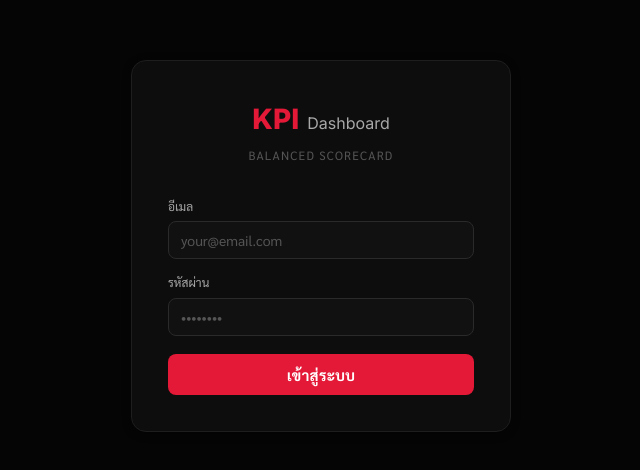
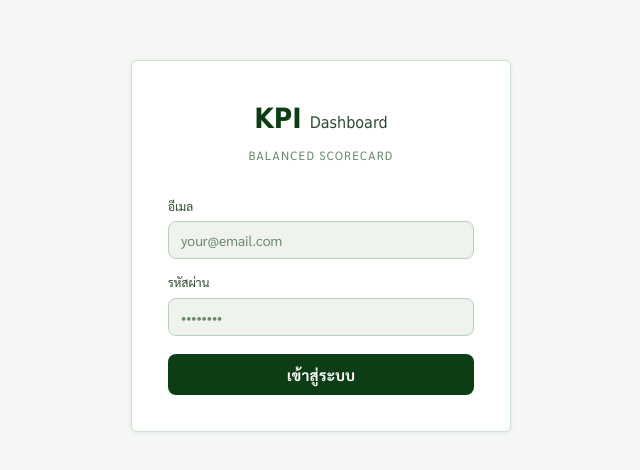
Before and after one commit to tsat4pd3-sketch/KPI, a React (Vite) app: page /login in a window 1280 px wide. Shown: the part 154-624 px from the top of the page, without its empty margins (319-959 px from the left). Built offline with nearby package versions, Linux system fonts and the light colour scheme.

Commit message:
Apply VX design system to main: forest green sidebar, TSG theme, updated CSS variables

```diff
--- a/index.html
+++ b/index.html
@@ -1,5 +1,5 @@
 <!doctype html>
-<html lang="th" data-theme="dark">
+<html lang="th" data-theme="light">
   <head>
     <meta charset="UTF-8" />
     <link rel="icon" type="image/svg+xml" href="/favicon.svg" />
@@ -10,7 +10,7 @@
     <link href="https://fonts.googleapis.com/css2?family=Inter:wght@300;400;500;600;700;800&family=Sarabun:wght@300;400;500;600;700&display=swap" rel="stylesheet" />
   </head>
   <body>
-    <script>(function(){var t=localStorage.getItem('kpi-theme')||'dark';document.documentElement.setAttribute('data-theme',t);})();</script>
+    <script>(function(){var t=localStorage.getItem('kpi-theme')||'light';document.documentElement.setAttribute('data-theme',t);})();</script>
     <div id="root"></div>
     <script type="module" src="/src/main.jsx"></script>
   </body>
--- a/src/App.jsx
+++ b/src/App.jsx
@@ -20,7 +20,7 @@ function ProtectedLayout({ session }) {
 export default function App() {
   const [session, setSession] = useState(undefined);
   const [year, setYear] = useState(new Date().getFullYear());
-  const [theme, setTheme] = useState(() => localStorage.getItem('kpi-theme') || 'dark');
+  const [theme, setTheme] = useState(() => localStorage.getItem('kpi-theme') || 'light');
 
   useEffect(() => {
     document.documentElement.setAttribute('data-theme', theme);
--- a/src/components/Layout.jsx
+++ b/src/components/Layout.jsx
@@ -9,6 +9,17 @@ const NAV = [
   { to: '/entry',   icon: '📝', label: 'กรอกข้อมูล' },
   { to: '/targets', icon: '🎯', label: 'ตั้งค่าเป้าหมาย' },
 ];
+
+// Sidebar always uses TSG forest green — independent of light/dark theme
+const SB = {
+  bg:     '#0d3d14',
+  hover:  'rgba(255,255,255,0.08)',
+  active: 'rgba(255,255,255,0.13)',
+  border: 'rgba(255,255,255,0.12)',
+  text:   '#ffffff',
+  muted:  'rgba(255,255,255,0.52)',
+  orange: '#e87c1e',
+};
 
 const W = 220;
 
@@ -37,10 +48,11 @@ export default function Layout() {
         onClick={() => setOpen(o => !o)}
         style={{
           position: 'fixed', top: 14, left: open ? W + 10 : 14, zIndex: 1100,
-          width: 34, height: 34, borderRadius: 8,
-          background: 'var(--bg3)', border: '1px solid var(--border2)',
-          color: 'var(--text2)', display: 'flex', alignItems: 'center',
-          justifyContent: 'center', fontSize: 15,
+          width: 34, height: 34, borderRadius: 6,
+          background: open ? 'rgba(255,255,255,0.15)' : 'var(--bg3)',
+          border: open ? '1px solid rgba(255,255,255,0.2)' : '1px solid var(--border2)',
+          color: open ? '#fff' : 'var(--text2)',
+          display: 'flex', alignItems: 'center', justifyContent: 'center', fontSize: 15,
           transition: 'left 0.3s cubic-bezier(0.4,0,0.2,1)',
           boxShadow: 'var(--shadow-sm)',
         }}
@@ -56,75 +68,116 @@ export default function Layout() {
         />
       )}
 
-      {/* Sidebar */}
+      {/* Sidebar — always TSG forest green */}
       <nav style={{
         position: 'fixed', top: 0, left: 0, height: '100vh',
         width: open ? W : 0,
-        background: 'var(--bg2)',
-        borderRight: open ? '1px solid var(--border)' : 'none',
+        background: SB.bg,
         display: 'flex', flexDirection: 'column',
         padding: open ? '0 10px 20px' : 0,
         overflow: 'hidden',
         transition: 'width 0.3s cubic-bezier(0.4,0,0.2,1)',
         zIndex: 1000,
       }}>
-        {/* Logo */}
-        <div style={{ padding: '22px 6px 18px', borderBottom: '1px solid var(--border)', marginBottom: 10, whiteSpace: 'nowrap' }}>
-          <div style={{ fontFamily: 'var(--font-display)', fontWeight: 800, fontSize: 18, display: 'flex', alignItems: 'center', gap: 6 }}>
-            <span style={{ color: 'var(--accent)', fontSize: 22 }}>KPI</span>
-            <span style={{ color: 'var(--text2)', fontWeight: 400, fontSize: 13 }}>Dashboard</span>
+        {/* Brand header */}
+        <div style={{ padding: '20px 6px 16px', borderBottom: `1px solid ${SB.border}`, marginBottom: 10, whiteSpace: 'nowrap' }}>
+          <div style={{ display: 'flex', alignItems: 'center', gap: 9, marginBottom: 5 }}>
+            {/* TSG triangle mark */}
+            <div style={{ width: 30, height: 30, background: SB.orange, borderRadius: 4, display: 'flex', alignItems: 'center', justifyContent: 'center', flexShrink: 0 }}>
+              <svg width="14" height="13" viewBox="0 0 14 13" fill="none">
+                <path d="M7 1L13 12H1L7 1Z" fill="rgba(255,255,255,0.95)"/>
+                <path d="M7 5L10 12H4L7 5Z" fill={SB.orange}/>
+              </svg>
             </div>
-          <div style={{ fontSize: 10, color: 'var(--muted)', marginTop: 2, letterSpacing: '0.1em' }}>BALANCED SCORECARD</div>
+            <div>
+              <div style={{ fontFamily: 'var(--font-display)', fontWeight: 800, fontSize: 13, color: SB.text, lineHeight: 1.15, letterSpacing: '0.06em' }}>
+                THAI SUMMIT
+              </div>
+              <div style={{ fontSize: 9, color: SB.muted, letterSpacing: '0.14em', textTransform: 'uppercase' }}>GROUP VX</div>
+            </div>
+          </div>
+          <div style={{ fontSize: 9, color: SB.muted, letterSpacing: '0.1em', textTransform: 'uppercase', marginLeft: 39 }}>KPI · BALANCED SCORECARD</div>
         </div>
 
         {/* Year selector */}
-        <div style={{ padding: '8px 6px 12px', whiteSpace: 'nowrap' }}>
-          <div style={{ fontSize: 10, color: 'var(--muted)', marginBottom: 4, letterSpacing: '0.08em', textTransform: 'uppercase' }}>ปีงบประมาณ</div>
+        <div style={{ padding: '8px 6px 14px', borderBottom: `1px solid ${SB.border}`, marginBottom: 8, whiteSpace: 'nowrap' }}>
+          <div style={{ fontSize: 9, color: SB.muted, marginBottom: 5, letterSpacing: '0.1em', textTransform: 'uppercase' }}>ปีงบประมาณ</div>
           <select
             value={year}
             onChange={e => setYear(+e.target.value)}
-            style={{ fontSize: 14, fontWeight: 600, padding: '7px 10px' }}
+            style={{
+              fontSize: 14, fontWeight: 700, padding: '6px 10px',
+              background: 'rgba(255,255,255,0.1)',
+              color: SB.text,
+              border: `1px solid ${SB.border}`,
+              borderRadius: 4,
+              width: '100%',
+            }}
           >
             {[2024, 2025, 2026, 2027].map(y => (
-              <option key={y} value={y}>{y}</option>
+              <option key={y} value={y} style={{ background: SB.bg, color: SB.text }}>{y}</option>
             ))}
           </select>
         </div>
 
         {/* Navigation */}
-        <div style={{ flex: 1, display: 'flex', flexDirection: 'column', gap: 2 }}>
-          {NAV.map(({ to, icon, label }) => (
+        <div style={{ flex: 1, display: 'flex', flexDirection: 'column', gap: 1 }}>
+          {NAV.map(({ to, icon, label }) => {
+            const isActive = location.pathname === to;
+            return (
               <Link
                 key={to}
                 to={to}
-              className="nav-link"
-              style={location.pathname === to
-                ? { background: 'rgba(227,25,55,0.12)', color: 'var(--accent)', borderLeft: '2px solid var(--accent)' }
-                : {}}
                 onClick={() => isMobile && setOpen(false)}
+                style={{
+                  color: isActive ? SB.text : SB.muted,
+                  textDecoration: 'none',
+                  padding: '10px 12px',
+                  borderRadius: 5,
+                  display: 'flex', alignItems: 'center', gap: 10,
+                  fontSize: 13, fontWeight: isActive ? 700 : 500,
+                  background: isActive ? SB.active : 'transparent',
+                  borderLeft: isActive ? `3px solid ${SB.orange}` : '3px solid transparent',
+                  transition: 'background 0.15s, color 0.15s',
+                  whiteSpace: 'nowrap',
+                  cursor: 'pointer',
+                }}
+                onMouseEnter={e => { if (!isActive) e.currentTarget.style.background = SB.hover; e.currentTarget.style.color = SB.text; }}
+                onMouseLeave={e => { if (!isActive) { e.currentTarget.style.background = 'transparent'; e.currentTarget.style.color = SB.muted; } }}
               >
                 <span style={{ fontSize: 15, flexShrink: 0 }}>{icon}</span>
                 <span>{label}</span>
               </Link>
-          ))}
+            );
+          })}
         </div>
 
         {/* Footer */}
-        <div style={{ borderTop: '1px solid var(--border)', paddingTop: 10, display: 'flex', flexDirection: 'column', gap: 2 }}>
+        <div style={{ borderTop: `1px solid ${SB.border}`, paddingTop: 10, display: 'flex', flexDirection: 'column', gap: 1 }}>
           <button
             onClick={toggleTheme}
-            className="nav-link"
-            style={{ background: 'none', border: 'none', width: '100%', textAlign: 'left' }}
+            style={{
+              background: 'transparent', border: 'none', width: '100%', textAlign: 'left',
+              color: SB.muted, padding: '9px 12px', borderRadius: 5, cursor: 'pointer',
+              display: 'flex', alignItems: 'center', gap: 10, fontSize: 12,
+            }}
+            onMouseEnter={e => { e.currentTarget.style.background = SB.hover; e.currentTarget.style.color = SB.text; }}
+            onMouseLeave={e => { e.currentTarget.style.background = 'transparent'; e.currentTarget.style.color = SB.muted; }}
           >
-            <span style={{ fontSize: 15 }}>{theme === 'dark' ? '☀️' : '🌙'}</span>
-            <span style={{ color: 'var(--text2)' }}>{theme === 'dark' ? 'Light Mode' : 'Dark Mode'}</span>
+            <span style={{ fontSize: 14 }}>{theme === 'dark' ? '☀️' : '🌙'}</span>
+            <span>{theme === 'dark' ? 'Light Mode' : 'Dark Mode'}</span>
           </button>
           <button
             onClick={logout}
-            className="nav-link"
-            style={{ background: 'none', border: 'none', width: '100%', textAlign: 'left', color: '#ff6b6b' }}
+            style={{
+              background: 'transparent', border: 'none', width: '100%', textAlign: 'left',
+              color: 'rgba(255,120,80,0.75)', padding: '9px 12px', borderRadius: 5, cursor: 'pointer',
+              display: 'flex', alignItems: 'center', gap: 10, fontSize: 12,
+            }}
+            onMouseEnter={e => { e.currentTarget.style.background = SB.hover; e.currentTarget.style.color = '#ff8060'; }}
+            onMouseLeave={e => { e.currentTarget.style.background = 'transparent'; e.currentTarget.style.color = 'rgba(255,120,80,0.75)'; }}
           >
-            <span style={{ fontSize: 15 }}>🚪</span>
+            <span style={{ fontSize: 14 }}>🚪</span>
             <span>ออกจากระบบ</span>
           </button>
         </div>
--- a/src/index.css
+++ b/src/index.css
@@ -1,44 +1,63 @@
-/* ─── Design System (same as 4M Management) ─────────────────── */
+/* ─── Thai Summit VX Design System ────────────────────────── */
 :root {
-  --bg:      #050505;
-  --bg2:     #0a0a0a;
-  --bg3:     #111111;
-  --card:    #0d0d0d;
-  --border:  #1e1e1e;
-  --border2: #2a2a2a;
-  --accent:  #e31937;
-  --text:    #ffffff;
-  --text2:   #a8a8a8;
-  --muted:   #555555;
-  --green:   #22c55e;
-  --amber:   #f59e0b;
-  --red:     #e74c3c;
-  --blue:    #4d9fff;
-  --purple:  #a855f7;
+  /* Light mode (default) */
+  --bg:         #f5f7f5;
+  --bg2:        #ffffff;
+  --bg3:        #eef3ee;
+  --card:       #ffffff;
+  --border:     #cfe0d1;
+  --border2:    #b8cfbb;
+  --accent:     #0d3d14;
+  --accent-dim: rgba(13,61,20,0.07);
+  --accent2:    #e87c1e;
+  --accent2-dim:rgba(232,124,30,0.08);
+  --text:       #0a1f0c;
+  --text2:      #2d4a30;
+  --muted:      #6a8a6d;
+  --green:      #15803d;
+  --amber:      #b45309;
+  --red:        #b91c1c;
+  --blue:       #1d4ed8;
+  --purple:     #7c3aed;
+  --pd3:        #1a6d2e;
+  --pd4:        #e87c1e;
+  --jig:        #b45309;
 
-  --font-body:    'Sarabun', sans-serif;
-  --font-display: 'Inter', sans-serif;
+  --font-body:    'Sarabun', 'Tahoma', sans-serif;
+  --font-display: 'Tahoma', 'Sarabun', sans-serif;
   --sidebar-w: 220px;
-  --radius:    10px;
-  --radius-lg: 15px;
-  --shadow-sm: 0 2px 8px rgba(0,0,0,0.4);
-  --shadow-md: 0 4px 20px rgba(0,0,0,0.6);
-  --shadow-lg: 0 10px 40px rgba(0,0,0,0.8);
+  --radius:    4px;
+  --radius-lg: 6px;
+  --shadow-sm: 0 1px 4px rgba(13,61,20,0.08);
+  --shadow-md: 0 4px 16px rgba(13,61,20,0.12);
+  --shadow-lg: 0 8px 32px rgba(13,61,20,0.18);
 }
 
-[data-theme="light"] {
-  --bg:      #f2f2f2;
-  --bg2:     #e8e8e8;
-  --bg3:     #dcdcdc;
-  --card:    #ffffff;
-  --border:  #dedede;
-  --border2: #c8c8c8;
-  --text:    #111111;
-  --text2:   #505050;
-  --muted:   #909090;
-  --shadow-sm: 0 2px 8px rgba(0,0,0,0.07);
-  --shadow-md: 0 4px 20px rgba(0,0,0,0.10);
-  --shadow-lg: 0 10px 40px rgba(0,0,0,0.14);
+[data-theme="dark"] {
+  --bg:         #060f07;
+  --bg2:        #091209;
+  --bg3:        #0f1a10;
+  --card:       #0f1a10;
+  --border:     #1a2e1c;
+  --border2:    #233625;
+  --accent:     #3dd65c;
+  --accent-dim: rgba(61,214,92,0.10);
+  --accent2:    #f59a3f;
+  --accent2-dim:rgba(245,154,63,0.10);
+  --text:       #e8f5e9;
+  --text2:      #a5c9a8;
+  --muted:      #4a6e4d;
+  --green:      #4ade80;
+  --amber:      #fbbf24;
+  --red:        #f87171;
+  --blue:       #60a5fa;
+  --purple:     #c084fc;
+  --pd3:        #4dcc6a;
+  --pd4:        #f59a3f;
+  --jig:        #fbbf24;
+  --shadow-sm: 0 1px 4px rgba(0,0,0,0.4);
+  --shadow-md: 0 4px 16px rgba(0,0,0,0.5);
+  --shadow-lg: 0 8px 32px rgba(0,0,0,0.7);
 }
 
 *, *::before, *::after { box-sizing: border-box; margin: 0; padding: 0; }
@@ -75,7 +94,7 @@ html, body {
   overflow: hidden;
   cursor: pointer;
 }
-.nav-link:hover { background: rgba(255,255,255,0.06); color: var(--text); }
+.nav-link:hover { background: var(--accent-dim); color: var(--accent); }
 
 .card {
   background: var(--card);
@@ -104,7 +123,7 @@ td {
   vertical-align: middle;
 }
 tr:last-child td { border-bottom: none; }
-tr:hover td { background: rgba(255,255,255,0.02); }
+tr:hover td { background: var(--accent-dim); }
 
 input, select, textarea {
   background: var(--bg3);
```
Also changed, not shown: src/config.js (+17 -21 lines). Lines whose indentation alone changed are shown as unchanged.
